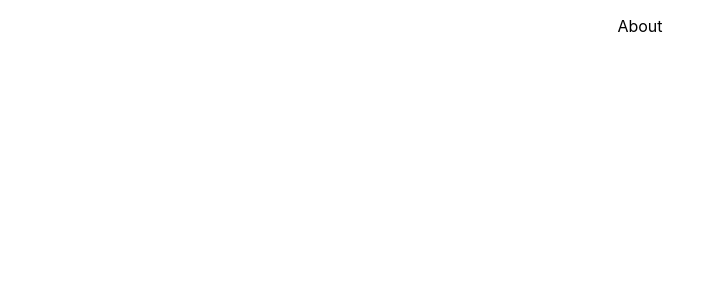
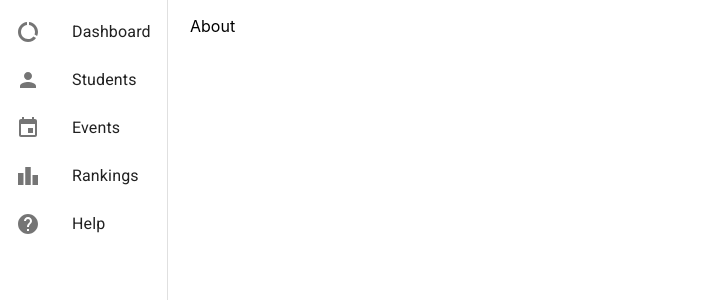
Before and after one commit to f1reball/mui_tests, a React (Create React App) app: page /about in a window 1280 px wide. Shown: the top 300 px of the page, without its empty margins (0-707 px from the left). Built offline with nearby package versions, Linux system fonts and the light colour scheme.

Commit message:
synced function calls to mui

```diff
--- a/package.json
+++ b/package.json
@@ -5,8 +5,10 @@
   "dependencies": {
     "@emotion/react": "^11.7.1",
     "@emotion/style": "^0.8.0",
+    "@emotion/styled": "^11.6.0",
     "@mui/icons-material": "^5.3.1",
     "@mui/material": "^5.3.1",
+    "@mui/styles": "^5.3.0",
     "@testing-library/jest-dom": "^5.16.1",
     "@testing-library/react": "^12.1.2",
     "@testing-library/user-event": "^13.5.0",
--- a/src/App.js
+++ b/src/App.js
@@ -2,12 +2,24 @@ import './App.css';
 
 import Home from './components/pages/home';
 import About from './components/pages/about';
+import Drawer from './components/drawer';
 import { BrowserRouter, Routes, Route } from 'react-router-dom';
+import { makeStyles } from '@mui/styles';
+
+const useStyles = makeStyles({
+  container: {
+    display: 'flex'
+  }
+})
+
 
 function App() {
+  const classes = useStyles();
+
   return (
-    <div className="App">
 
+    <div className={classes.container}>
+      <Drawer />
       <BrowserRouter>
         <Routes>
           <Route path="/" element={<Home />} />
--- /dev/null
+++ b/src/components/drawer.js
@@ -0,0 +1,64 @@
+import React from 'react';
+import { Drawer as MUIDrawer, List, ListItem, ListItemText, ListItemIcon } from '@mui/material';
+import { makeStyles } from '@mui/styles';
+
+import DataUsageIcon from '@mui/icons-material/DataUsage';
+import PersonIcon from '@mui/icons-material/Person';
+import EventIcon from '@mui/icons-material/Event';
+import LeaderboardIcon from '@mui/icons-material/Leaderboard';
+import HelpIcon from '@mui/icons-material/Help';
+import { Route } from 'react-router-dom';
+
+const useStyles = makeStyles({
+    drawer: {
+        width: '190px'
+    }
+})
+
+
+
+function Drawer() {
+
+    const classes = useStyles();
+
+    const itemsList = [{
+        text: 'Dashboard',
+        icon: <DataUsageIcon />,
+        onClick: () => console.log("HI")
+    }, {
+        text: 'Students',
+        icon: <PersonIcon />,
+        onClick: () => console.log("HI")
+    }, {
+        text: 'Events',
+        icon: <EventIcon />,
+        onClick: () => console.log("HI")
+    }, {
+        text: 'Rankings',
+        icon: <LeaderboardIcon />,
+        onClick: () => console.log("HI")
+    }, {
+        text: 'Help',
+        icon: <HelpIcon />,
+        onClick: () => console.log("HI")
+    }];
+
+
+    return (
+            <MUIDrawer variant="permanent" className={classes.drawer}>
+                <List>
+                    {itemsList.map((item, index) => {
+                        const { text, icon, onClick} = item
+                        return (
+                            <ListItem button key={text} onClick={onClick}>
+                                    {icon && <ListItemIcon >{icon}</ListItemIcon>}
+                                    <ListItemText primary={text} />
+                                </ListItem>
+                        );
+                        })}
+                </List>
+            </MUIDrawer>
+    )
+}
+
+export default Drawer;
--- a/src/components/pages/about.js
+++ b/src/components/pages/about.js
@@ -1,4 +1,4 @@
-import react from 'react';
+import React from 'react';
 
 function About() {
     return (
--- a/src/components/pages/home.js
+++ b/src/components/pages/home.js
@@ -1,4 +1,4 @@
-import react from "react";
+import React from "react";
 
 function Home() {
     return(
```
Also changed, not shown: 1 other file (tests, documents, lock files or other folders).
